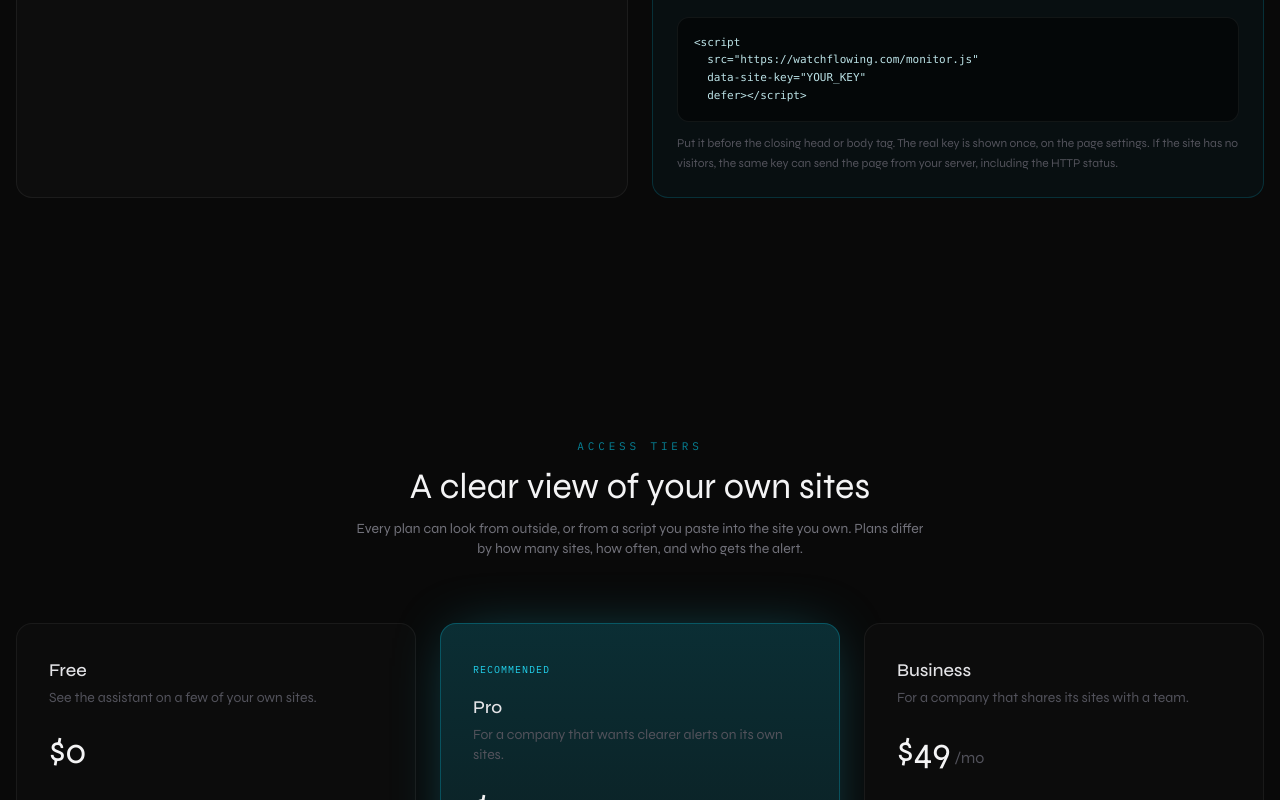
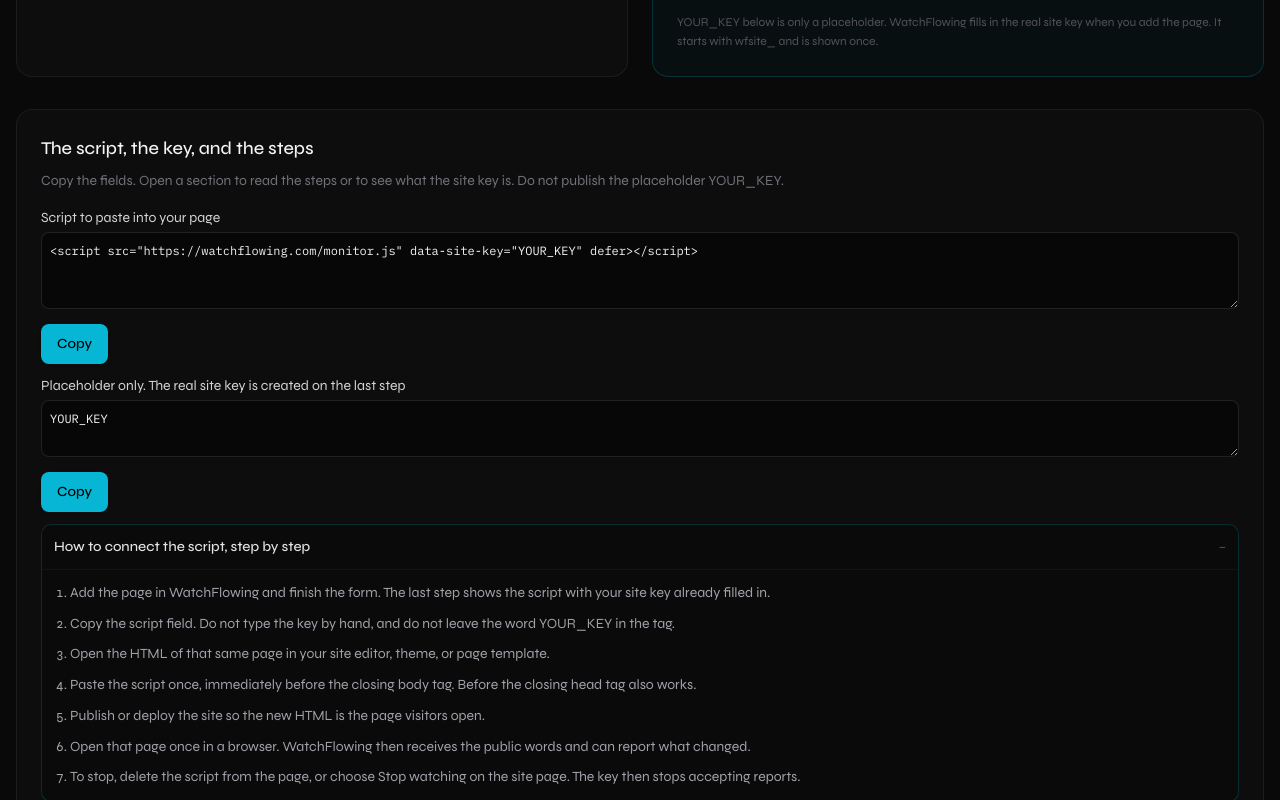
Before and after one commit to IvanKar585842/AIWatcher, a Next.js app: page / in a window 1280 px wide. Shown: the part 4680-5480 px from the top of the page. Built offline with nearby package versions, Linux system fonts and the light colour scheme; no server answers.

Commit message:
docs: explain the site script and put the key in a copy field

```diff
--- a/src/components/dashboard/create-monitor-dialog.tsx
+++ b/src/components/dashboard/create-monitor-dialog.tsx
@@ -23,6 +23,7 @@ import {
   Sparkles,
 } from "lucide-react";
 import { Button } from "@/components/ui/button";
+import { SAMPLE_SITE_SCRIPT, ScriptInstallGuide, siteKeyFromSnippet } from "@/components/dashboard/script-install-guide";
 import {
   Dialog,
   DialogContent,
@@ -718,41 +719,14 @@ export function CreateMonitorDialog({
                 <div>
                   <h3 className="text-base font-medium text-zinc-50">Paste this script or the watch cannot see the page</h3>
                   <p className="mt-1 text-sm leading-relaxed text-zinc-400">
-                    Open the HTML of the page you just added. Paste the script once, just before the closing body tag. The closing head tag also works. Then publish the site.
+                    Copy the fields below. The script already contains your site key. Open the sections to read each step and what the key is.
                   </p>
                 </div>
-                <textarea
-                  readOnly
-                  value={installSnippet ?? ""}
-                  className="h-24 w-full rounded-md border border-white/10 bg-black/40 p-2 text-xs text-zinc-100"
+                <ScriptInstallGuide
+                  snippet={installSnippet ?? ""}
+                  siteKey={siteKeyFromSnippet(installSnippet ?? "")}
+                  serverReport={installServer}
                 />
-                <Button
-                  type="button"
-                  onClick={() => {
-                    if (!installSnippet) return;
-                    void navigator.clipboard.writeText(installSnippet).then(() => toast("Script copied", "success"));
-                  }}
-                  className="bg-cyan-500 text-black hover:bg-cyan-400"
-                >
-                  Copy script
-                </Button>
-                <ul className="space-y-1 text-sm text-zinc-300">
-                  <li>It sends the public words in main. If the page has no main, it sends the body.</li>
-                  <li>It removes forms and fields before reading. It does not read cookies or browser storage.</li>
-                  <li>An email address is replaced with the word email. It does not send who opened the page.</li>
-                  <li>A report from a different site is rejected. The key is stored as a hash and shown only here.</li>
-                  <li>Remove the script, or choose Stop watching later, and the reports stop. It does not bypass a bot check.</li>
-                </ul>
-                {installServer && (
-                  <div>
-                    <p className="mb-1 text-sm text-zinc-400">Only if nobody visits the page, send it from your server with the same key.</p>
-                    <textarea
-                      readOnly
-                      value={installServer}
-                      className="h-28 w-full rounded-md border border-white/10 bg-black/40 p-2 text-xs text-zinc-100"
-                    />
-                  </div>
-                )}
               </motion.div>
             ) : step === 1 ? (
               <motion.div
@@ -766,16 +740,11 @@ export function CreateMonitorDialog({
                 <div className="rounded-lg border border-cyan-500/25 bg-cyan-500/[0.06] px-4 py-3">
                   <p className="text-sm font-medium text-zinc-100">Paste one script or the watch cannot see the page</p>
                   <p className="mt-1 text-sm leading-relaxed text-zinc-400">
-                    Open the HTML of the page you add. Paste the script once, just before the closing body tag. The closing head tag also works. Then publish the site. The real key appears on the last step and is shown only then.
+                    YOUR_KEY in the sample is a placeholder. The real site key starts with wfsite_ and is filled in on the last step. Copy that finished script, not this sample.
                   </p>
-                  <pre className="mt-3 overflow-x-auto rounded-md border border-white/10 bg-black/40 p-2 text-[11px] leading-relaxed text-cyan-100/90">
-                    <code>{`<script src="https://watchflowing.com/monitor.js" data-site-key="YOUR_KEY" defer></script>`}</code>
-                  </pre>
-                  <ul className="mt-3 space-y-1 text-sm text-zinc-300">
-                    <li>It sends the public words on the page. It removes forms and fields before reading.</li>
-                    <li>It does not read cookies or browser storage, and it does not send who opened the page.</li>
-                    <li>The report stays on this account. Remove the script and the reports stop.</li>
-                  </ul>
+                  <div className="mt-3">
+                    <ScriptInstallGuide snippet={SAMPLE_SITE_SCRIPT} siteKey="YOUR_KEY" sample />
+                  </div>
                 </div>
                 <p className="text-sm leading-relaxed text-zinc-400">
                   Add the address. Then either watch everything important, or choose exactly what the company cares about.
--- /dev/null
+++ b/src/components/dashboard/script-install-guide.tsx
@@ -0,0 +1,108 @@
+"use client";
+
+import { useState, type ReactNode } from "react";
+import { Button } from "@/components/ui/button";
+
+export const SAMPLE_SITE_SCRIPT =
+  '<script src="https://watchflowing.com/monitor.js" data-site-key="YOUR_KEY" defer></script>';
+
+export function siteKeyFromSnippet(snippet: string): string {
+  return snippet.match(/data-site-key="([^"]+)"/)?.[1] ?? "";
+}
+
+function CopyField({ label, value, rows }: { label: string; value: string; rows: number }) {
+  const [note, setNote] = useState<string | null>(null);
+
+  async function copy() {
+    try {
+      await navigator.clipboard.writeText(value);
+      setNote("Copied");
+    } catch {
+      setNote("Select the field and copy it");
+    }
+  }
+
+  return (
+    <div>
+      <label className="mb-1 block text-sm text-zinc-300">{label}</label>
+      <textarea
+        readOnly
+        rows={rows}
+        value={value}
+        onFocus={(event) => event.currentTarget.select()}
+        className="w-full rounded-md border border-white/10 bg-black/40 p-2 font-mono text-xs leading-relaxed text-zinc-100"
+      />
+      <Button type="button" className="mt-2 bg-cyan-500 text-black hover:bg-cyan-400" onClick={() => void copy()}>
+        Copy
+      </Button>
+      {note && <p className="mt-1 text-xs text-cyan-200">{note}</p>}
+    </div>
+  );
+}
+
+function GuideDetails({ title, children, open = false }: { title: string; children: ReactNode; open?: boolean }) {
+  return (
+    <details
+      open={open}
+      className="group overflow-hidden rounded-lg border border-white/[0.06] bg-black/20 open:border-cyan-500/20"
+    >
+      <summary className="flex min-h-11 cursor-pointer list-none items-center justify-between gap-3 px-3 py-2 text-left marker:content-none [&::-webkit-details-marker]:hidden">
+        <span className="text-sm font-medium text-zinc-200">{title}</span>
+        <span className="font-mono text-xs text-cyan-500/70 group-open:hidden">+</span>
+        <span className="hidden font-mono text-xs text-cyan-500/70 group-open:inline">−</span>
+      </summary>
+      <div className="border-t border-white/[0.04] px-3 py-3 text-sm leading-relaxed text-zinc-400">{children}</div>
+    </details>
+  );
+}
+
+export function ScriptInstallGuide({
+  snippet,
+  siteKey,
+  serverReport,
+  sample = false,
+}: {
+  snippet: string;
+  siteKey?: string | null;
+  serverReport?: string | null;
+  sample?: boolean;
+}) {
+  const key = siteKey?.trim() || "";
+  return (
+    <div className="space-y-3">
+      <CopyField label="Script to paste into your page" value={snippet} rows={sample ? 3 : 4} />
+      {key ? (
+        <CopyField
+          label={sample ? "Placeholder only. The real site key is created on the last step" : "Site key. It is already inside the script above"}
+          value={key}
+          rows={2}
+        />
+      ) : null}
+      {serverReport ? (
+        <CopyField label="Server report. Use this only when nobody visits the page" value={serverReport} rows={8} />
+      ) : null}
+
+      <GuideDetails title="How to connect the script, step by step" open>
+        <ol className="list-decimal space-y-2 pl-4">
+          <li>Add the page in WatchFlowing and finish the form. The last step shows the script with your site key already filled in.</li>
+          <li>Copy the script field. Do not type the key by hand, and do not leave the word YOUR_KEY in the tag.</li>
+          <li>Open the HTML of that same page in your site editor, theme, or page template.</li>
+          <li>Paste the script once, immediately before the closing body tag. Before the closing head tag also works.</li>
+          <li>Publish or deploy the site so the new HTML is the page visitors open.</li>
+          <li>Open that page once in a browser. WatchFlowing then receives the public words and can report what changed.</li>
+          <li>To stop, delete the script from the page, or choose Stop watching on the site page. The key then stops accepting reports.</li>
+        </ol>
+      </GuideDetails>
+
+      <GuideDetails title="What the site key is">
+        <div className="space-y-2">
+          <p>The site key is a secret WatchFlowing creates for this one page. It starts with wfsite_ and continues as a long random string.</p>
+          <p>It belongs in the attribute data-site-key. The script field already contains it, so pasting the whole script is the right step.</p>
+          <p>The key is shown once. If you close the step without copying it, open the site page and choose New key. The previous key stops working.</p>
+          <p>It is not a password for your website, and it does not sign anyone in. WatchFlowing stores only a hash of the key. The report stays on this account.</p>
+          <p>The script sends the public words on the page. It removes forms and fields first. It does not read cookies or browser storage, and it does not send who opened the page. An email address is saved as the word email.</p>
+        </div>
+      </GuideDetails>
+    </div>
+  );
+}
--- a/src/components/landing/os/connect.tsx
+++ b/src/components/landing/os/connect.tsx
@@ -1,6 +1,8 @@
+import { SAMPLE_SITE_SCRIPT, ScriptInstallGuide } from "@/components/dashboard/script-install-guide";
+
 /**
- * Server Component — how a company connects the assistant to a site it owns.
- * No client JS. The snippet is a placeholder, not a live site key.
+ * How a company connects the assistant to a site it owns.
+ * The sample script uses YOUR_KEY. The real key is created when a site is added.
  */
 export function OsConnect() {
   return (
@@ -45,18 +47,20 @@ export function OsConnect() {
               and email addresses are removed, and no visitor is identified. Delete the script,
               or revoke the key, and the reports stop. It does not bypass a bot check.
             </p>
-            <pre className="mt-4 overflow-x-auto rounded-xl border border-white/[0.06] bg-black/50 p-4 text-[11px] leading-relaxed text-cyan-100/90">
-              <code>{`<script
-  src="https://watchflowing.com/monitor.js"
-  data-site-key="YOUR_KEY"
-  defer></script>`}</code>
-            </pre>
             <p className="mt-3 text-xs leading-relaxed text-zinc-600">
-              Put it before the closing head or body tag. The real key is shown once, on the
-              page settings. If the site has no visitors, the same key can send the page from
-              your server, including the HTTP status.
+              YOUR_KEY below is only a placeholder. WatchFlowing fills in the real site key when you add the page. It starts with wfsite_ and is shown once.
             </p>
           </article>
+        </div>
+
+        <div className="mt-8 rounded-2xl border border-white/[0.06] bg-white/[0.02] p-6">
+          <h3 className="text-lg font-medium text-zinc-100">The script, the key, and the steps</h3>
+          <p className="mt-2 max-w-3xl text-sm leading-relaxed text-zinc-500">
+            Copy the fields. Open a section to read the steps or to see what the site key is. Do not publish the placeholder YOUR_KEY.
+          </p>
+          <div className="mt-4">
+            <ScriptInstallGuide snippet={SAMPLE_SITE_SCRIPT} siteKey="YOUR_KEY" sample />
+          </div>
         </div>
       </div>
     </section>
```
Also changed, not shown: src/components/dashboard/site-script-panel.tsx (+9 -34 lines).
